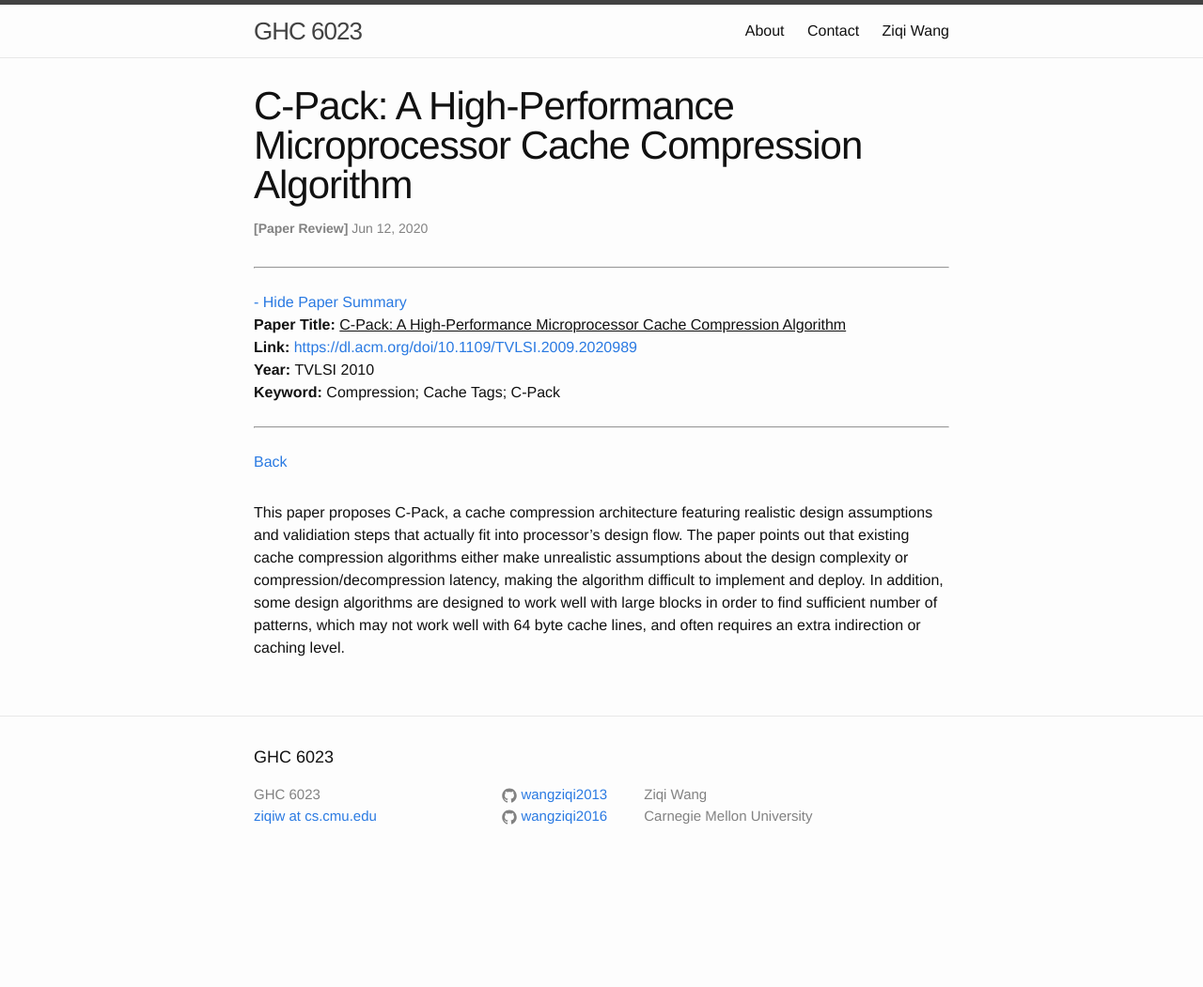
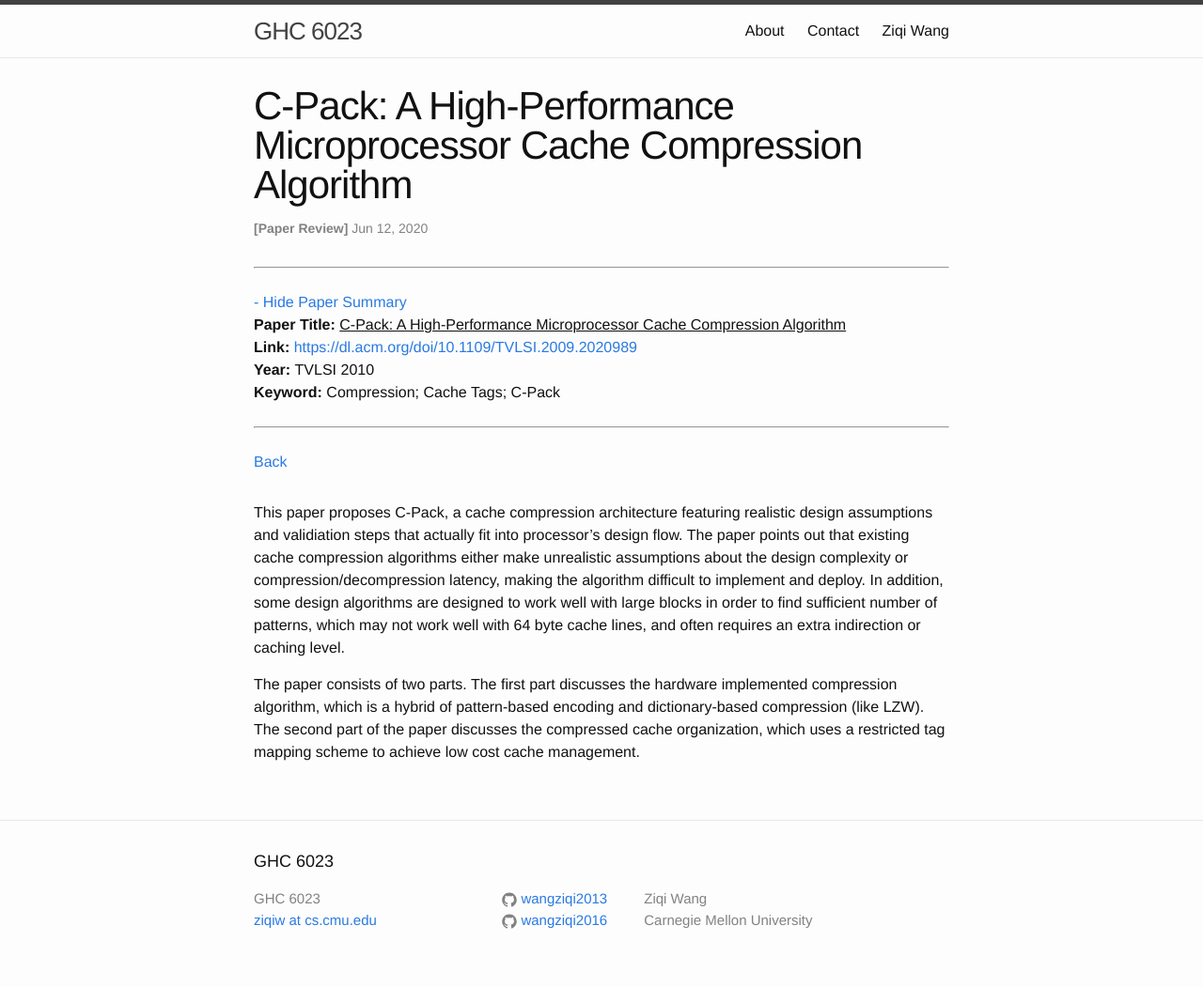
Before and after one commit to wangziqi2013/wangziqi2013.github.io, a Jekyll site: the page built from _posts/2020-06-11-cpack.markdown, in a window 1280 px wide. Shown: the whole page at 94% size. Built offline with Jekyll 4.4.1, drawn with Linux system fonts in a browser that asks for light colours; before the commit the page ends 940 px from its top, so only the background shows below that.

Commit message:
Adding outline

```diff
--- a/_posts/2020-06-11-cpack.markdown
+++ b/_posts/2020-06-11-cpack.markdown
@@ -19,3 +19,7 @@ unrealistic assumptions about the design complexity or compression/decompression
 to implement and deploy. In addition, some design algorithms are designed to work well with large blocks in order to
 find sufficient number of patterns, which may not work well with 64 byte cache lines, and often requires an extra indirection
 or caching level.
+
+The paper consists of two parts. The first part discusses the hardware implemented compression algorithm, which is a
+hybrid of pattern-based encoding and dictionary-based compression (like LZW). The second part of the paper discusses
+the compressed cache organization, which uses a restricted tag mapping scheme to achieve low cost cache management.
```
